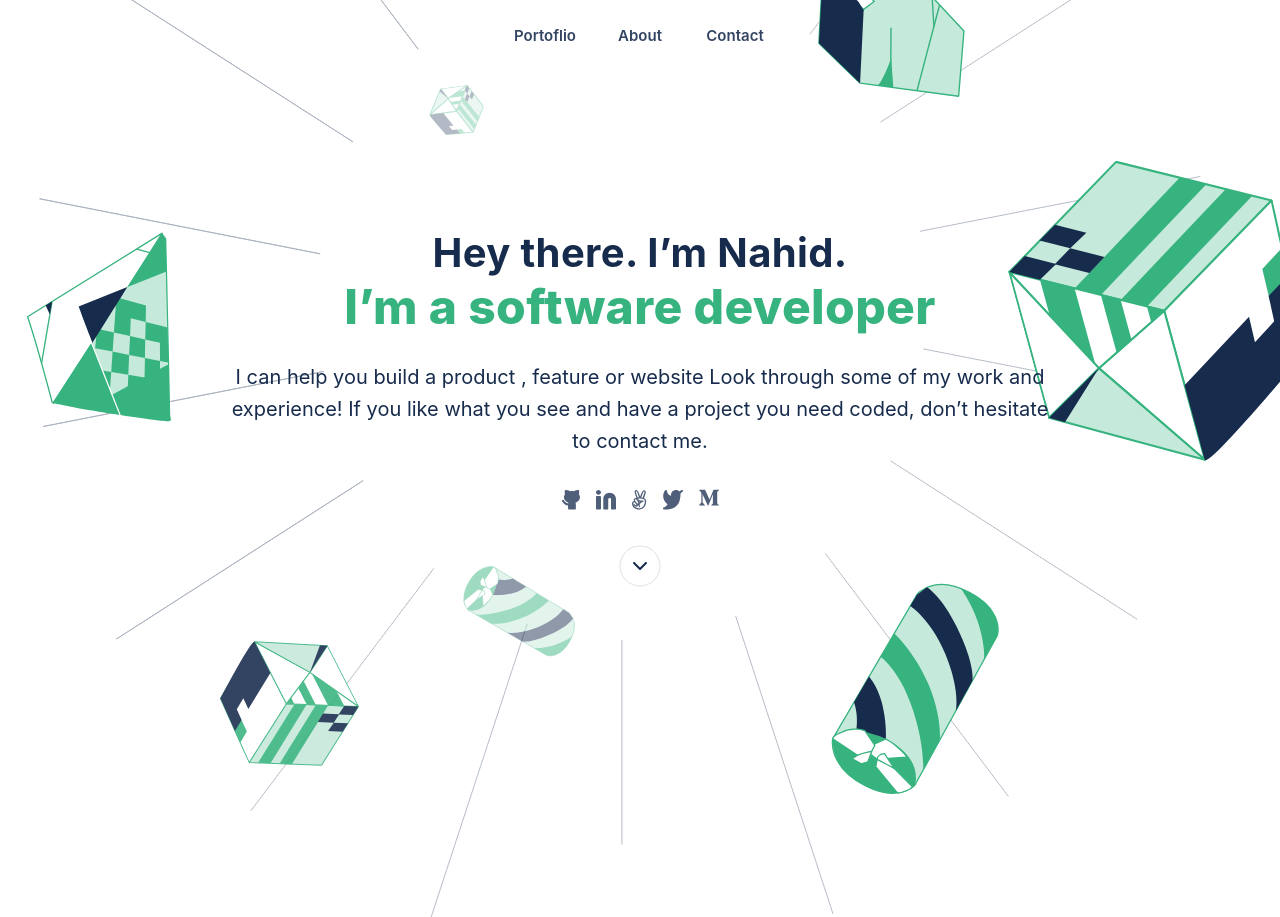
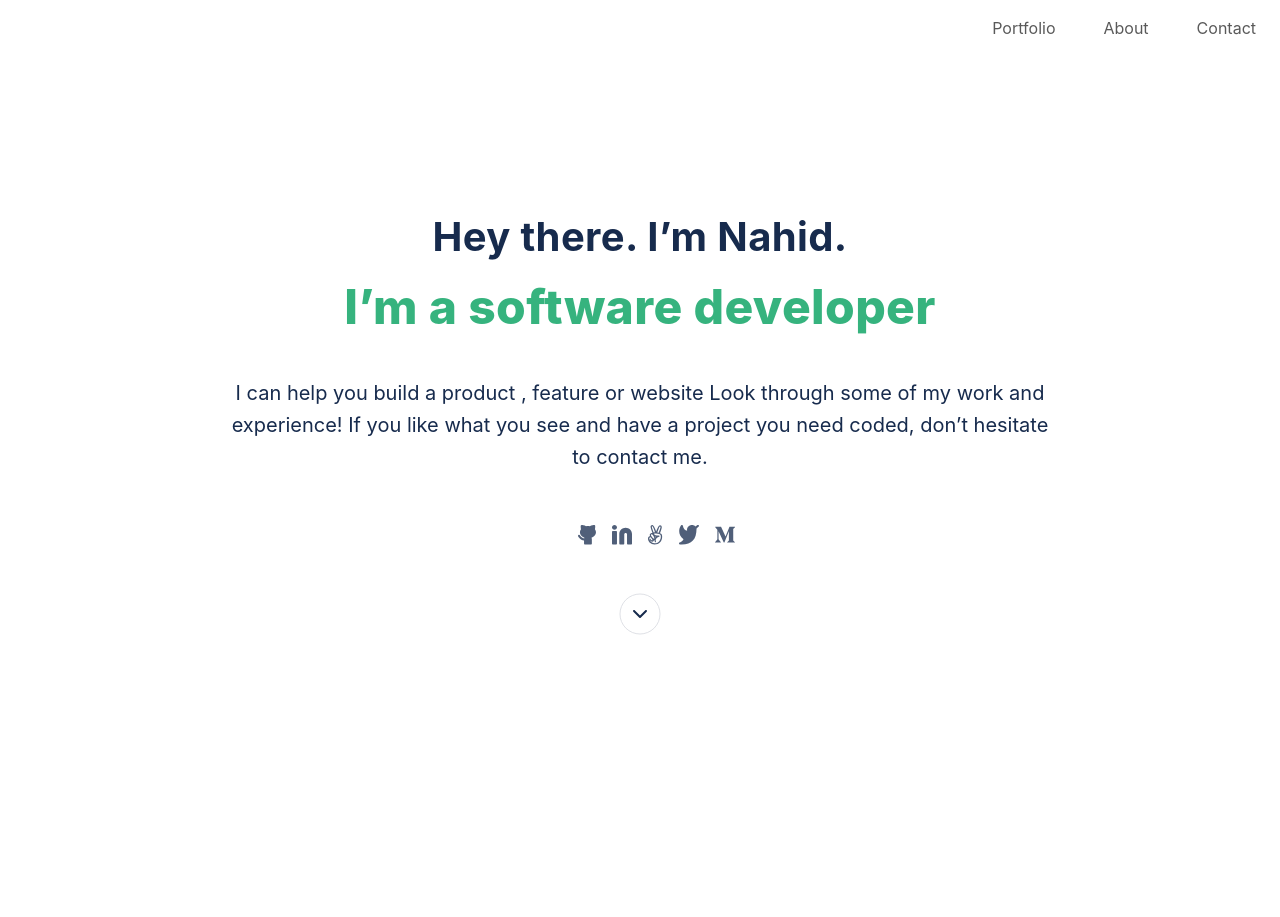
Before and after one commit to Nahid1911/Nahid-s_Portfolio_bootstrap, a plain HTML site: page index.html in a window 1280 px wide. Shown: the top 917 px of the page. Drawn offline with nearby package versions, Linux system fonts and the light colour scheme.

Commit message:
Change navbar to bootstrap

```diff
--- a/index.html
+++ b/index.html
@@ -5,20 +5,34 @@
     <meta http-equiv="X-UA-Compatible" content="IE=edge">
     <meta name="viewport" content="width=device-width, initial-scale=1.0">
     <title>Portfolio of Nahid Raihan</title>
+    <link href="https://cdn.jsdelivr.net/npm/bootstrap@5.3.0-alpha2/dist/css/bootstrap.min.css" rel="stylesheet" integrity="sha384-aFq/bzH65dt+w6FI2ooMVUpc+21e0SRygnTpmBvdBgSdnuTN7QbdgL+OapgHtvPp" crossorigin="anonymous">
+    <script src="https://cdn.jsdelivr.net/npm/bootstrap@5.3.0-alpha2/dist/js/bootstrap.bundle.min.js" integrity="sha384-qKXV1j0HvMUeCBQ+QVp7JcfGl760yU08IQ+GpUo5hlbpg51QRiuqHAJz8+BrxE/N" crossorigin="anonymous" defer></script>
     <link rel="stylesheet" href="style.css">
   </head>
-  <body class="body-area">
+  <body>
+    <header class="header-cover">
+      <nav class="navbar navbar-expand-md navbar-light">
+        <div class="container-fluid gx-0">
+          <button class="navbar-toggler" type="button" data-bs-toggle="collapse" data-bs-target="#mynavbar">
+            <span class="navbar-toggler-icon"></span>
+          </button>
+          <div class="collapse navbar-collapse" id="mynavbar">
+            <ul class="navbar-nav ms-auto">
+              <li class="nav-item">
+                <a class="nav-link px-4" href="#works">Portfolio</a>
+              </li>
+              <li class="nav-item">
+                <a class="nav-link px-4" href="#about">About</a>
+              </li>
+              <li class="nav-item">
+                <a class="nav-link px-4" href="#contact">Contact</a>
+              </li>
+            </ul>
+          </div>
+        </div>
+      </nav>
+    </header>
 
-    <header class="header-cover">
-      <img class="menu-button" src="media/Enabled.svg" alt="menu bar">
-    </header>
-    <nav class="nav-bar">
-      <ul class="nav-bar-ul">
-        <a href="#"><li>Portoflio</li></a>
-        <a href="#"><li>About</li></a>
-        <a href="#"><li>Contact</li></a>
-      </ul>
-    </nav>
     <main class="main-container">
       <div class="main-text">
         <div class="main-text-blue">
@@ -47,7 +61,7 @@
         </div>
 
       </div>
-      <section class="work-container">
+      <section class="work-container" id="works">
         <div class="my-work-text">
           <div class="my-work-text-heading">
             <h2>My Recent Works</h2>
--- a/style.css
+++ b/style.css
@@ -1,32 +1,14 @@
 @import url('https://fonts.googleapis.com/css2?family=Poppins:wght@200;400;500;700&display=swap');
 
 * {
-  border: 0;
-  padding: 0;
-  margin: 0;
-  box-sizing: border-box;
   font-family: "Inter", Arial, Helvetica, sans-serif;
 }
 
 @media (min-width: 375px) and (max-width: 768px) {
-  .body-area {
+  body {
     background-image: url(media/header-illsutration-mobile.svg);
     background-size: contain;
     background-repeat: no-repeat;
-    width: 100%;
-    display: flex;
-    flex-direction: column;
-    justify-self: center;
-  }
-
-  .header-cover {
-    display: flex;
-    justify-content: end;
-    margin-right: 10%;
-  }
-
-  .nav-bar {
-    display: none;
   }
 
   .main-container {
@@ -385,49 +367,14 @@
 }
 
 @media (min-width: 768px) {
-  .body-area {
+  .body {
     background-image: url(media/Header-llustration-desktopHeader.svg);
     background-size: contain;
     background-repeat: no-repeat;
-    width: 100%;
-    display: flex;
-    flex-direction: column;
-    justify-self: center;
-  }
-
-  .header-cover {
-    display: none;
   }
 
   .big-back-ground {
     width: 100%;
-  }
-
-  .nav-bar-ul {
-    display: flex;
-    flex-direction: row;
-    justify-content: center;
-    list-style: none;
-    padding: 0;
-    gap: 8px;
-    margin-top: 16px;
-    margin-bottom: 16px;
-  }
-
-  .nav-bar-ul a {
-    text-decoration: none;
-  }
-
-  .nav-bar-ul li {
-    padding: 10px 12px;
-    width: 87px;
-    height: 40px;
-    font-size: 15px;
-    font-weight: 600;
-    line-height: 20px;
-    color: #344563;
-    text-align: center;
-    transition: 0.6s ease-in-out;
   }
 
   .main-container {
```
